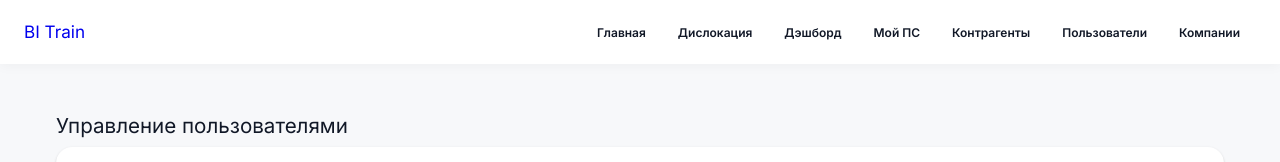
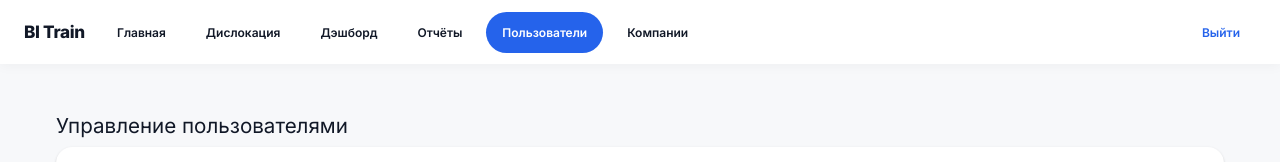
Before and after one commit to DKen717/bitrain-site, a Next.js app: page /admin/users in a window 1280 px wide. Shown: the top 162 px of the page. Built offline with nearby package versions, Linux system fonts and the light colour scheme; no server answers; the database is empty.

Commit message:
Update TopNav.jsx

```diff
--- a/components/TopNav.jsx
+++ b/components/TopNav.jsx
@@ -1,47 +1,91 @@
+// components/TopNav.jsx
 import { AppBar, Toolbar, Typography, Button, Box } from '@mui/material'
 import Link from 'next/link'
 import { useRouter } from 'next/router'
+import { supabase } from '../src/supabaseClient'
 
 export default function TopNav({ user }) {
   const router = useRouter()
-  const isIndexPage = router.pathname === '/'
-  const isLoginPage = router.pathname === '/login' // 🔹 Добавлено
+  const pathname = router.pathname
+  const isPublic = pathname === '/' || pathname === '/login'
+
+  const baseItems = [
+    { href: '/', label: 'Главная' },
+    { href: '/dislocation', label: 'Дислокация' },
+    { href: '/dashboard', label: 'Дэшборд' },
+    { href: '/reports', label: 'Отчёты' },
+  ]
+
+  const adminItems = [
+    { href: '/admin/users', label: 'Пользователи' },
+    { href: '/admin/companies', label: 'Компании' },
+  ]
+
+  const items = user?.role === 'superadmin' ? [...baseItems, ...adminItems] : baseItems
+
+  const isActive = (href) => {
+    if (href === '/') return pathname === '/'
+    return pathname.startsWith(href)
+  }
+
+  const handleLogout = async () => {
+    try {
+      await supabase.auth.signOut()
+      router.push('/login')
+    } catch (e) {
+      console.error(e)
+    }
+  }
 
   return (
-    <AppBar position="static">
-      <Toolbar>
+    <AppBar position="sticky">
+      <Toolbar sx={{ minHeight: 72 }}>
         <Typography
           variant="h6"
-        sx={{ flexGrow: 1, cursor: 'pointer', textDecoration: 'none' }}
           component={Link}
           href="/"
+          sx={{
+            flexGrow: isPublic ? 1 : 0,
+            fontWeight: 800,
+            letterSpacing: -0.3,
+            color: 'inherit',
+            textDecoration: 'none',
+            mr: 2
+          }}
         >
           BI Train
         </Typography>
 
-        {/* 🔽 Навигация скрывается на /login */}
-        {!isLoginPage && (
-          <Box>
-            {isIndexPage ? (
-              <Button color="inherit" component={Link} href="/login">Вход</Button>
+        {/* Нав-линки показываем только на внутренних страницах */}
+        {!isPublic && (
+          <Box sx={{ display: 'flex', gap: 1, flexGrow: 1, flexWrap: 'wrap' }}>
+            {items.map((item) => (
+              <Button
+                key={item.href}
+                component={Link}
+                href={item.href}
+                color={isActive(item.href) ? 'primary' : 'inherit'}
+                variant={isActive(item.href) ? 'contained' : 'text'}
+                sx={{ borderRadius: 10 }}
+              >
+                {item.label}
+              </Button>
+            ))}
+          </Box>
+        )}
+
+        {/* Правая часть: Вход на публичных, Выход на внутренних */}
+        <Box sx={{ display: 'flex', gap: 1 }}>
+          {isPublic ? (
+            pathname === '/login' ? null : (
+              <Button variant="contained" color="primary" component={Link} href="/login">
+                Вход
+              </Button>
+            )
           ) : (
-              <>
-                <Button color="inherit" component={Link} href="/">Главная</Button>
-                <Button color="inherit" component={Link} href="/dislocation">Дислокация</Button>
-                <Button color="inherit" component={Link} href="/dashboard">Дэшборд</Button>
-                <Button color="inherit" component={Link} href="/my-ps">Мой ПС</Button>
-                <Button color="inherit" component={Link} href="/counterparties">Контрагенты</Button>
-
-                {user?.role === 'superadmin' && (
-                  <>
-                    <Button color="inherit" component={Link} href="/admin/users">Пользователи</Button>
-                    <Button color="inherit" component={Link} href="/admin/companies">Компании</Button>
-                  </>
-                )}
-              </>
+            <Button onClick={handleLogout}>Выйти</Button>
           )}
         </Box>
-        )}
       </Toolbar>
     </AppBar>
   )
```
Lines whose indentation alone changed are shown as unchanged.
